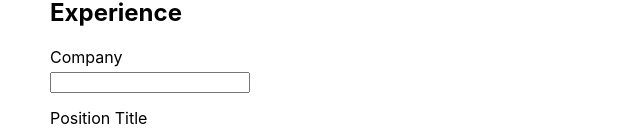
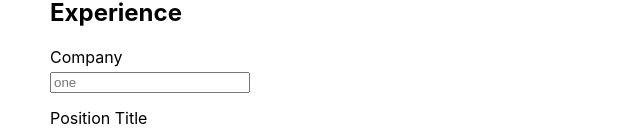
Before and after one commit to cmmartine/cv-project, a React (Create React App) app: page / in a window 1280 px wide. Shown: the part 663-794 px from the top of the page, without its empty margins (0-640 px from the left). Built offline with nearby package versions, Linux system fonts and the light colour scheme.

Commit message:
Education/Experience info states can be changed upon form submission

```diff
--- a/src/App.js
+++ b/src/App.js
@@ -9,6 +9,8 @@ class App extends Component {
 
     this.state = {
       general: [{name: '', email: '', phone: ''}],
+      education: [{school: '', degree: '', start: '', finish: ''}],
+      experience: [{company: 'one', position: '', duties: '', start: '', finish: ''}],
     }
   }
 
@@ -22,14 +24,37 @@ class App extends Component {
     })
   }
 
+  handleEducationState = (newSchool, newDegree, newStart, newFinish) => {
+    this.setState({
+      education: [{
+        school: newSchool,
+        degree: newDegree,
+        start: newStart,
+        finish: newFinish,
+      }]
+    })
+  }
+
+  handleExperienceState = (newCompany, newPosition, newDuties, newStart, newFinish) => {
+    this.setState({
+      experience: [{
+        company: newCompany,
+        position: newPosition,
+        duties: newDuties,
+        start: newStart,
+        finish: newFinish,
+      }]
+    })
+  }
+
   render() {
-    const { general } = this.state;
+    const { general, education, experience } = this.state;
 
     return (
       <div>
         <GeneralInfo general={general} handleState={this.handleGeneralState} />
-        <EducationInfo />
-        <ExperienceInfo />
+        <EducationInfo education={education} handleState={this.handleEducationState} />
+        <ExperienceInfo experience={experience} handleState={this.handleExperienceState} />
       </div>
     );
   }
--- a/src/components/EducationInfo.js
+++ b/src/components/EducationInfo.js
@@ -6,23 +6,34 @@ class EducationInfo extends Component {
   }
 
   render() {
+    const education = this.props.education[0];
+    let newSchool = education.school;
+    let newDegree = education.degree;
+    let newStart = education.start;
+    let newFinish = education.finish;
+    const handleState = this.props.handleState;
+
     return (
       <div>
         <h2 className="form-section-header">Education</h2>
         <form>
           <label htmlFor="school">School</label>
-          <input type="text" id="school"/>
+          <input type="text" id="school" placeholder={newSchool} onChange={(e) => {newSchool = e.target.value}}/>
 
           <label htmlFor="degree">Degree</label>
-          <input type="text" id="degree"/>
+          <input type="text" id="degree" placeholder={newDegree} onChange={(e) => {newDegree = e.target.value}}/>
 
           <label htmlFor="school-start-date">Start Date (Approximate)</label>
-          <input type="date" id="school-start-date"/>
+          <input type="date" id="school-start-date" placeholder={newStart} onChange={(e) => {newStart = e.target.value}}/>
 
           <label htmlFor="school-finish-date">Finish Date (Approximate)</label>
-          <input type="date" id="school-finish-date"/>
+          <input type="date" id="school-finish-date" placeholder={newFinish} onChange={(e) => {newFinish = e.target.value}}/>
 
-          <input type="submit" className="form-submit" value="Save"/>
+          <input type="submit" className="form-submit" value="Save"
+          onClick={(e) => {
+          e.preventDefault();
+          handleState(newSchool, newDegree, newStart, newFinish);
+          }}/>
         </form>
       </div>
     )
--- a/src/components/ExperienceInfo.js
+++ b/src/components/ExperienceInfo.js
@@ -6,26 +6,38 @@ class ExperienceInfo extends Component {
   }
 
   render() {
+    const experience = this.props.experience[0];
+    let newCompany = experience.company;
+    let newPosition = experience.position;
+    let newDuties = experience.duties;
+    let newStart = experience.start;
+    let newFinish = experience.finish;
+    const handleState = this.props.handleState;
+
     return (
       <div>
         <h2 className="form-section-header">Experience</h2>
         <form>
           <label htmlFor="company">Company</label>
-          <input type="text" id="company"/>
+          <input type="text" id="company" placeholder={newCompany} onChange={(e) => {newCompany = e.target.value}}/>
 
           <label htmlFor="position">Position Title</label>
-          <input type="text" id="position"/>
+          <input type="text" id="position" placeholder={newPosition} onChange={(e) => {newPosition = e.target.value}} />
 
           <label htmlFor="job-duties">Main Duties</label>
-          <textarea rows="10" id="job-duties"/>
+          <textarea rows="10" id="job-duties" placeholder={newDuties} onChange={(e) => {newDuties = e.target.value}} />
 
           <label htmlFor="job-start-date">Start Date (Approximate)</label>
-          <input type="date" id="job-start-date"/>
+          <input type="date" id="job-start-date" placeholder={newStart} onChange={(e) => {newStart = e.target.value}} />
 
           <label htmlFor="job-finish-date">Finish Date (Approximate)</label>
-          <input type="date" id="job-finish-date"/>
+          <input type="date" id="job-finish-date" placeholder={newFinish} onChange={(e) => {newFinish = e.target.value}} />
 
-          <input type="submit" className="form-submit" value="Save"/>
+          <input type="submit" className="form-submit" value="Save"
+          onClick={(e) => {
+          e.preventDefault();
+          handleState(newCompany, newPosition, newDuties, newStart, newFinish);
+          }}/>
         </form>
       </div>
     )
--- a/src/components/GeneralInfo.js
+++ b/src/components/GeneralInfo.js
@@ -26,9 +26,11 @@ class GeneralInfo extends Component {
           <label htmlFor="phone">Phone</label>
           <input type="tel" id="phone" placeholder={newPhone} onChange={(e) => {newPhone = e.target.value}}/>
 
-          <input type="submit" className="form-submit" value="Save" onClick={(e) => {
+          <input type="submit" className="form-submit" value="Save"
+          onClick={(e) => {
           e.preventDefault();
-          handleState(newName, newEmail, newPhone)}}/>
+          handleState(newName, newEmail, newPhone);
+          }}/>
         </form>
       </div>
     )
```
